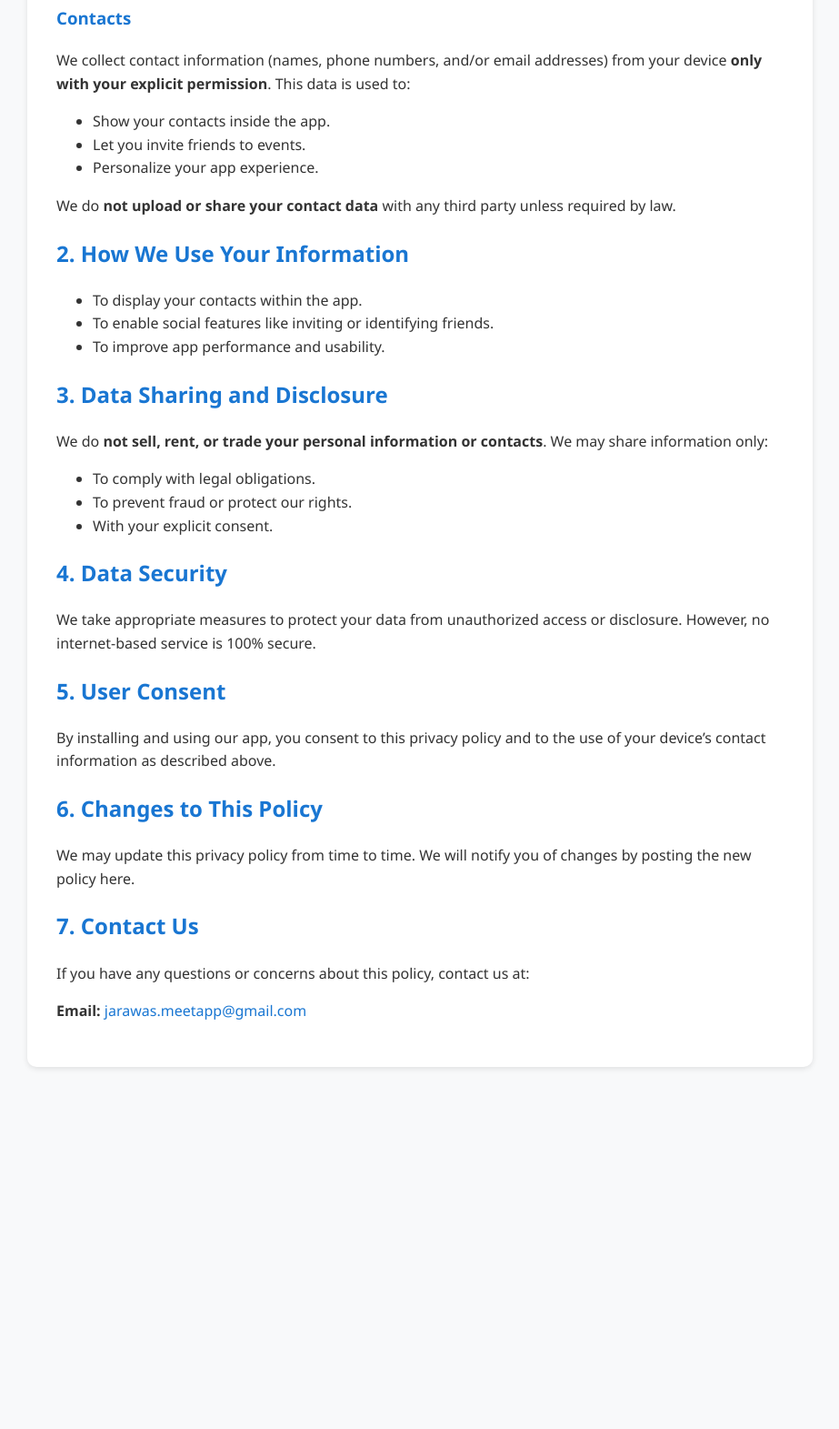
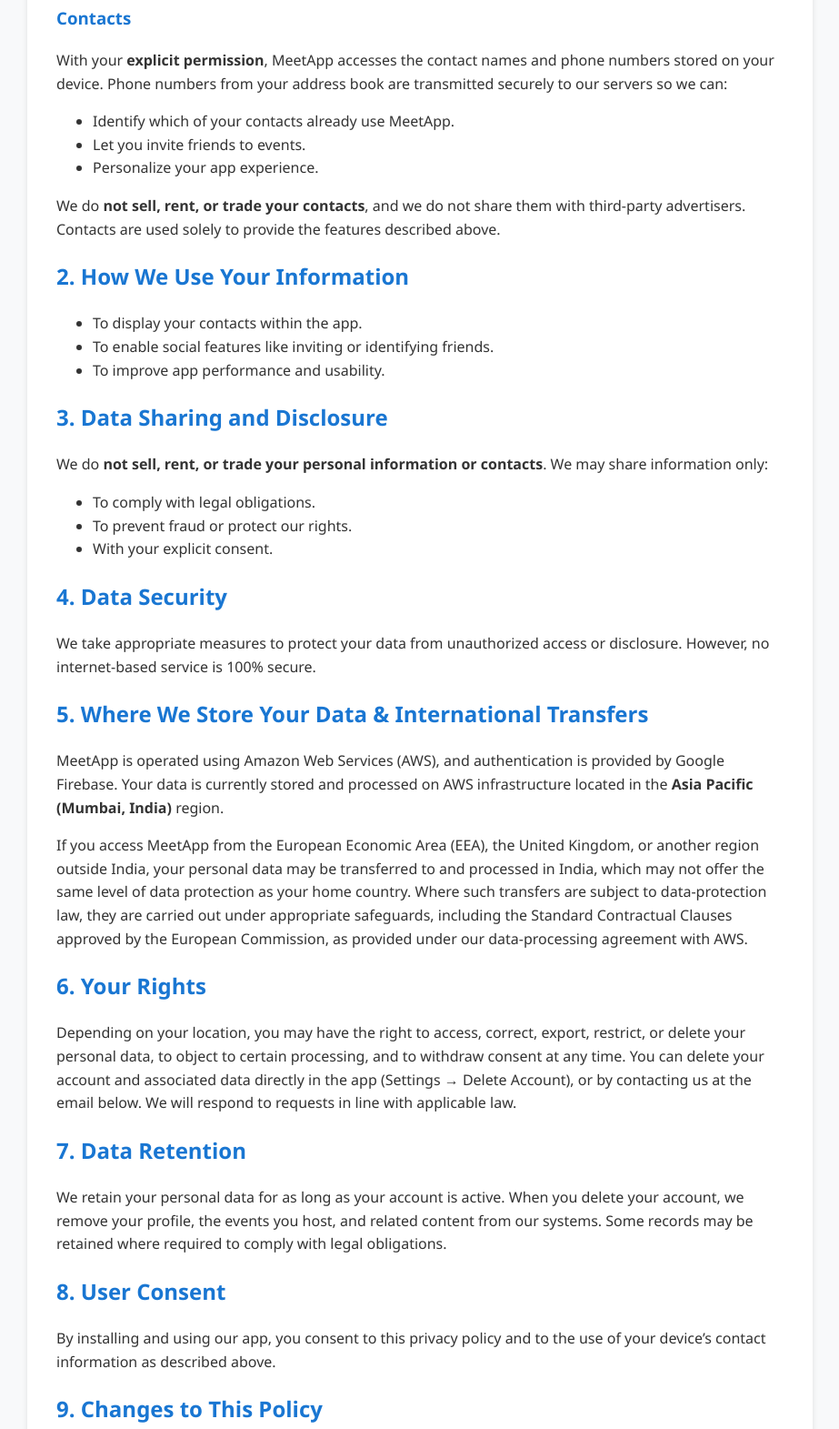
Before and after one commit to MeetApp-Jarawas/MeetApp, a plain HTML site: page privacy-policy.html in a window 1280 px wide. Shown: the part 300-1871 px from the top of the page at 91% size, without its empty margins (178-1101 px from the left). Before the commit the page ends 1513 px from the top, so only its background shows below. Drawn offline with Linux system fonts and the light colour scheme.

Commit message:
Update privacy-policy.html

```diff
--- a/privacy-policy.html
+++ b/privacy-policy.html
@@ -46,13 +46,13 @@
     <h2>1. Information We Collect</h2>
 
     <h3>Contacts</h3>
-    <p>We collect contact information (names, phone numbers, and/or email addresses) from your device <strong>only with your explicit permission</strong>. This data is used to:</p>
+    <p>With your <strong>explicit permission</strong>, MeetApp accesses the contact names and phone numbers stored on your device. Phone numbers from your address book are transmitted securely to our servers so we can:</p>
     <ul>
-      <li>Show your contacts inside the app.</li>
+      <li>Identify which of your contacts already use MeetApp.</li>
       <li>Let you invite friends to events.</li>
       <li>Personalize your app experience.</li>
     </ul>
-    <p>We do <strong>not upload or share your contact data</strong> with any third party unless required by law.</p>
+    <p>We do <strong>not sell, rent, or trade your contacts</strong>, and we do not share them with third-party advertisers. Contacts are used solely to provide the features described above.</p>
 
     <h2>2. How We Use Your Information</h2>
     <ul>
@@ -72,13 +72,23 @@
     <h2>4. Data Security</h2>
     <p>We take appropriate measures to protect your data from unauthorized access or disclosure. However, no internet-based service is 100% secure.</p>
 
-    <h2>5. User Consent</h2>
+    <h2>5. Where We Store Your Data &amp; International Transfers</h2>
+    <p>MeetApp is operated using Amazon Web Services (AWS), and authentication is provided by Google Firebase. Your data is currently stored and processed on AWS infrastructure located in the <strong>Asia Pacific (Mumbai, India)</strong> region.</p>
+    <p>If you access MeetApp from the European Economic Area (EEA), the United Kingdom, or another region outside India, your personal data may be transferred to and processed in India, which may not offer the same level of data protection as your home country. Where such transfers are subject to data-protection law, they are carried out under appropriate safeguards, including the Standard Contractual Clauses approved by the European Commission, as provided under our data-processing agreement with AWS.</p>
+
+    <h2>6. Your Rights</h2>
+    <p>Depending on your location, you may have the right to access, correct, export, restrict, or delete your personal data, to object to certain processing, and to withdraw consent at any time. You can delete your account and associated data directly in the app (Settings &rarr; Delete Account), or by contacting us at the email below. We will respond to requests in line with applicable law.</p>
+
+    <h2>7. Data Retention</h2>
+    <p>We retain your personal data for as long as your account is active. When you delete your account, we remove your profile, the events you host, and related content from our systems. Some records may be retained where required to comply with legal obligations.</p>
+
+    <h2>8. User Consent</h2>
     <p>By installing and using our app, you consent to this privacy policy and to the use of your device’s contact information as described above.</p>
 
-    <h2>6. Changes to This Policy</h2>
+    <h2>9. Changes to This Policy</h2>
     <p>We may update this privacy policy from time to time. We will notify you of changes by posting the new policy here.</p>
 
-    <h2>7. Contact Us</h2>
+    <h2>10. Contact Us</h2>
     <p>If you have any questions or concerns about this policy, contact us at:</p>
     <p><strong>Email:</strong> <a href="mailto:jarawas.meetapp@gmail.com">jarawas.meetapp@gmail.com</a></p>
   </div>
```
